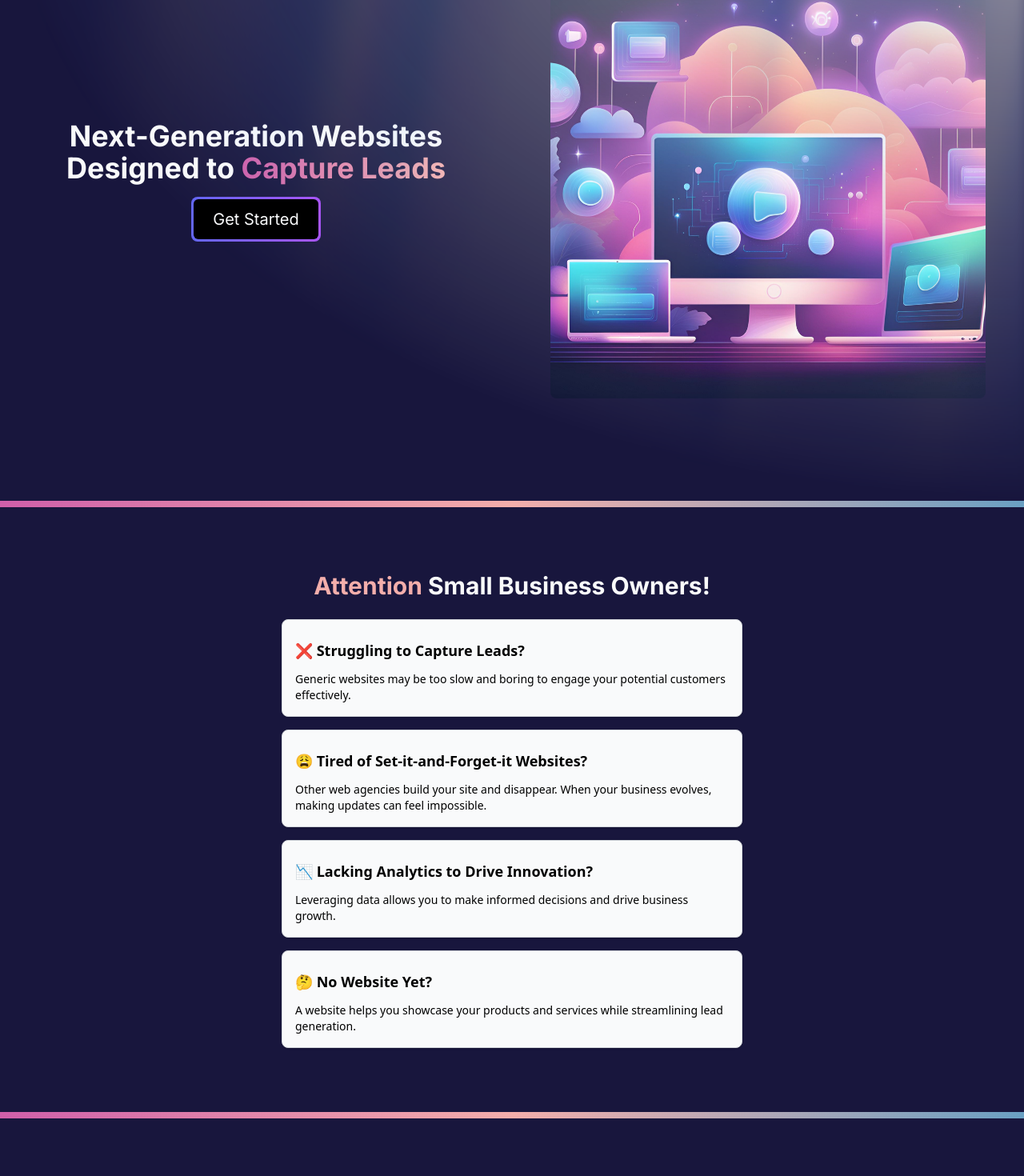
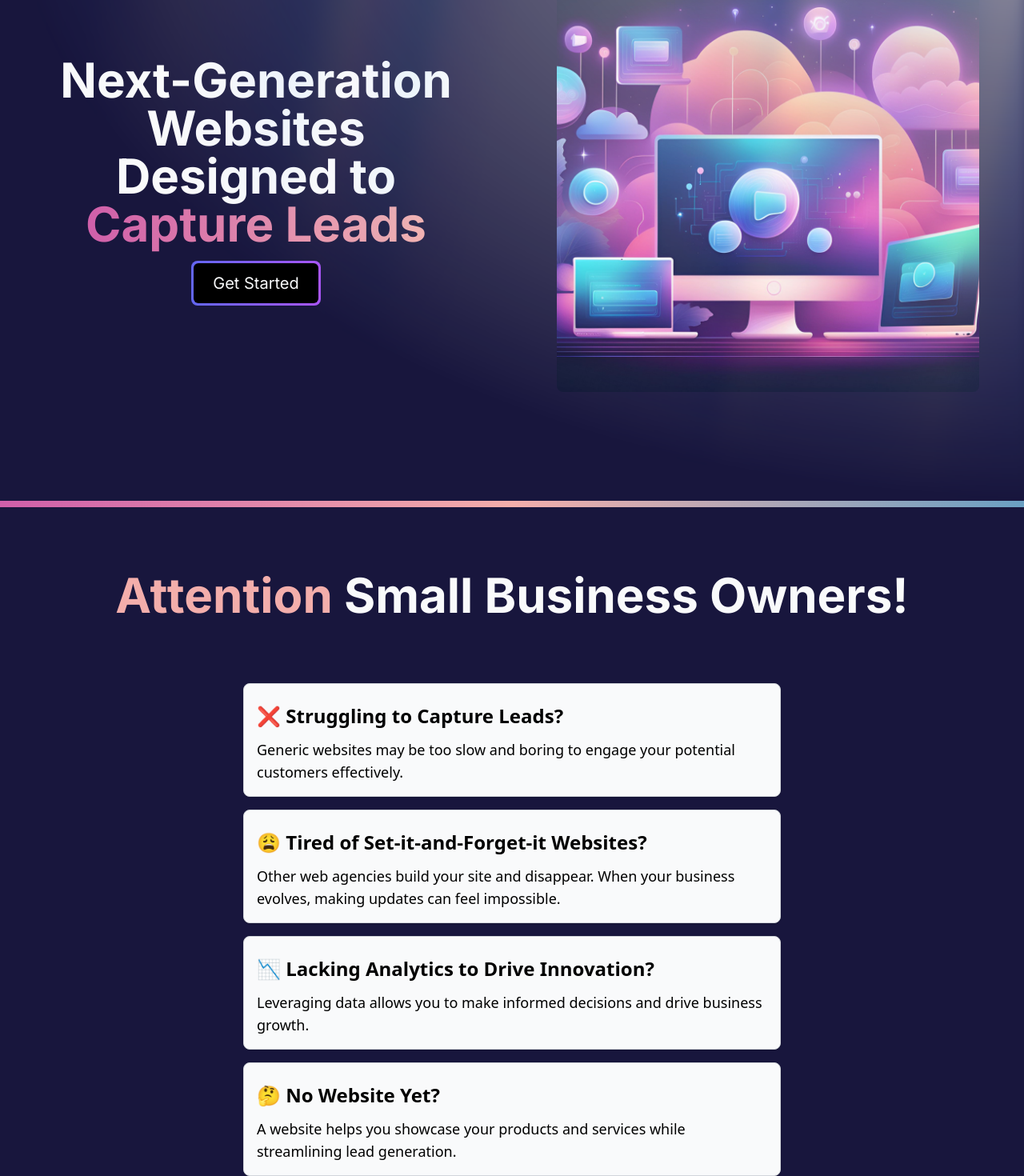
Before and after one commit to danusontarangkul/agency, a Next.js app: page / in a window 1280 px wide. Shown: the part 174-1644 px from the top of the page at 80% size. Built offline with nearby package versions, Linux system fonts and the light colour scheme.

Commit message:
update styling

```diff
--- a/src/components/About.tsx
+++ b/src/components/About.tsx
@@ -84,8 +84,8 @@ const items = [
 
 export function BentoGridDemo() {
   return (
-    <div className="px-10 py-20 bg-custom-bg ">
-      <h2 className="text-gray-50 text-center font-bold text-3xl mb-6">
+    <div className="px-10 py-10 md:py-20 bg-custom-bg ">
+      <h2 className="text-gray-50 text-center font-bold text-4xl md:text-5xl lg:text-6xl mb-6 md:mb-20">
         About Me
       </h2>
       <BentoGrid className="max-w-4xl mx-auto">
--- a/src/components/BentoGrid.tsx
+++ b/src/components/BentoGrid.tsx
@@ -51,10 +51,10 @@ export const BentoGridItem = ({
       {header}
       {description && (
         <div className="group-hover/bento:translate-x-2 transition duration-200">
-          <div className="text-2xl md:text-lg font-sans font-bold text-bg-custom dark:text-neutral-200 mb-3 mt-2">
+          <div className="text-2xl md:text-lg lg:text-2xl font-sans font-bold text-bg-custom dark:text-neutral-200 mb-3 mt-2">
             {title}
           </div>
-          <div className="font-sans font-normal text-bg-custom text-md md:text-sm dark:text-neutral-300 whitespace-pre-line">
+          <div className="font-sans font-normal text-bg-custom text-md lg:text-lg dark:text-neutral-300 whitespace-pre-line">
             {description}
           </div>
         </div>
--- a/src/components/Hero.tsx
+++ b/src/components/Hero.tsx
@@ -1,16 +1,65 @@
+// import React from "react";
+// import Image from "next/image";
+// import Button from "./Button";
+// import { AuroraBackground } from "@/components/AuroraBackground"; //
+
+// const Hero = () => {
+//   return (
+//     <AuroraBackground
+//       isHomePage={true}
+//       className="flex flex-col md:flex-row items-center bg-custom-bg text-white text-center relative "
+//     >
+//       {/* Portrait image for mobile */}
+//       <div className="md:hidden -mt-16 rounded-lg overflow-hidden">
+//         <Image
+//           src="/HeroImg.png"
+//           alt="Neon Color Computers"
+//           width={550}
+//           height={550}
+//         />
+//       </div>
+//       {/* Content section */}
+//       <div className="md:w-1/2 p-4 md:p-8 lg:p-10">
+//         <h1 className="md:text-5xl lg:text-6xl text-4xl font-bold mb-4 text-gray-50">
+//           Next-Generation Websites Designed to{" "}
+//           <span className="bg-gradient-to-r from-customColor1 to-customColor2 text-transparent bg-clip-text">
+//             Capture Leads
+//           </span>
+//         </h1>
+//         <div className="flex justify-center">
+//           <Button />
+//         </div>
+//       </div>
+//       <div className="hidden md:flex md:w-1/2 justify-center  md:p-12">
+//         <div className="">
+//           <Image
+//             src="/HeroImg.png"
+//             alt="Neon Color Computers"
+//             width={800}
+//             height={600}
+//             layout="responsive"
+//             className="rounded-lg overflow-hidden"
+//           />
+//         </div>
+//       </div>
+//     </AuroraBackground>
+//   );
+// };
+
+// export default Hero;
 import React from "react";
 import Image from "next/image";
 import Button from "./Button";
-import { AuroraBackground } from "@/components/AuroraBackground"; //
+import { AuroraBackground } from "@/components/AuroraBackground";
 
 const Hero = () => {
   return (
     <AuroraBackground
       isHomePage={true}
-      className="flex flex-col md:flex-row items-center bg-custom-bg text-white text-center relative "
+      className="flex flex-col lg:flex-row items-center bg-custom-bg text-white text-center relative"
     >
       {/* Portrait image for mobile */}
-      <div className="md:hidden -mt-16 rounded-lg overflow-hidden">
+      <div className="lg:hidden -mt-16 rounded-lg overflow-hidden">
         <Image
           src="/HeroImg.png"
           alt="Neon Color Computers"
@@ -19,8 +68,8 @@ const Hero = () => {
         />
       </div>
       {/* Content section */}
-      <div className="md:w-1/2 p-4 md:p-12">
-        <h1 className="text-4xl font-bold mb-4 text-gray-50">
+      <div className="lg:w-1/2 p-4 lg:p-14">
+        <h1 className="md:text-5xl lg:text-6xl text-4xl font-bold mb-4 text-gray-50">
           Next-Generation Websites Designed to{" "}
           <span className="bg-gradient-to-r from-customColor1 to-customColor2 text-transparent bg-clip-text">
             Capture Leads
@@ -30,7 +79,7 @@ const Hero = () => {
           <Button />
         </div>
       </div>
-      <div className="hidden md:flex md:w-1/2 justify-center  md:p-12">
+      <div className="hidden lg:flex lg:w-1/2 justify-center lg:p-14">
         <div className="">
           <Image
             src="/HeroImg.png"
--- a/src/components/OurAdvantage.tsx
+++ b/src/components/OurAdvantage.tsx
@@ -124,8 +124,8 @@ const items = [
 
 export function OurAdvantage() {
   return (
-    <div className="px-10 py-20  bg-custom-bg ">
-      <h2 className="text-gray-50 text-center font-bold text-3xl mb-6">
+    <div className="px-10 py-10 md:py-20  bg-custom-bg ">
+      <h2 className="text-gray-50 text-center font-bold text-4xl md:text-5xl lg:text-6xl mb-6 md:mb-20">
         Our Advantage
       </h2>
       <BentoGrid className="max-w-4xl mx-auto">
--- a/src/components/Pricing.tsx
+++ b/src/components/Pricing.tsx
@@ -5,18 +5,18 @@ import Button from "./Button";
 
 const Pricing: React.FC = () => {
   return (
-    <section className="py-20 flex flex-col items-center justify-center bg-light-bg">
-      <h2 className="text-center text-4xl font-bold  text-custom-bg  ">
+    <section className="py-10 md:py-20 flex flex-col items-center justify-center bg-light-bg">
+      <h2 className="text-center font-bold  text-custom-bg text-4xl md:text-5xl lg:text-6xl mb-6 md:mb-20">
         Pricing
       </h2>
-      <div className="mt-6  mb-6 w-[80%] mx-auto max-w-sm ">
+      <div className="mb-6 w-[80%] mx-auto max-w-sm ">
         <BackgroundGradient className=" bg-gray-50 rounded-[22px] p-4 sm:p-10  dark:bg-zinc-900 flex flex-col justify-center ">
           <div className="flex flex-col items-center text-bg-custom ">
-            <div className="">
-              <p className=" text-3xl mb-4 font-bold pl-2">
-                $99<span className="text-lg "> Per Month</span>
+            <div>
+              <p className="md:text-4xl text-3xl mb-4 font-bold pl-2">
+                $149<span className="text-lg "> Per Month</span>
               </p>
-              <div className="text-md text-bg-customwhitespace-pre-line mb-8 space-y-4 max-w-2xl pl-2">
+              <div className="text-md md:text-lg text-bg-customwhitespace-pre-line mb-8 space-y-4 max-w-2xl pl-2">
                 <div className="flex">
                   <Image
                     src="/square-check-regular.svg"
@@ -74,10 +74,10 @@ const Pricing: React.FC = () => {
               </div>
             </div>
             <div className="flex flex-col justify-center">
-              <p className="text-sm pb-1 text-center">
+              <p className="text-sm md:text-base pb-1 text-center">
                 30-Day Money-Back Guarantee
               </p>
-              <p className="text-[.6rem] pb-4 text-center">
+              <p className="text-[.6rem] md:text-[.75rem] pb-4 text-center">
                 If you're not completely satisfied within the first 30 days,
                 we'll give you a full refund.
               </p>
--- a/src/components/Problem.tsx
+++ b/src/components/Problem.tsx
@@ -51,12 +51,12 @@ const items = [
 
 export function Problem() {
   return (
-    <div className="px-10 py-20  bg-custom-bg ">
-      <h2 className="text-gray-50 text-center font-bold text-3xl mb-6">
+    <div className="px-10 md:py-20 py-10 bg-custom-bg ">
+      <h2 className="text-gray-50 text-center font-bold text-4xl md:text-5xl lg:text-6xl mb-6 md:mb-20">
         <span className="text-customColor2">Attention</span> Small Business
         Owners!
       </h2>
-      <BentoGrid className="max-w-xl mx-auto" rowHeight="">
+      <BentoGrid className="max-w-2xl mx-auto" rowHeight="">
         {items.map((item, i) => (
           <BentoGridItem
             key={i}
```
